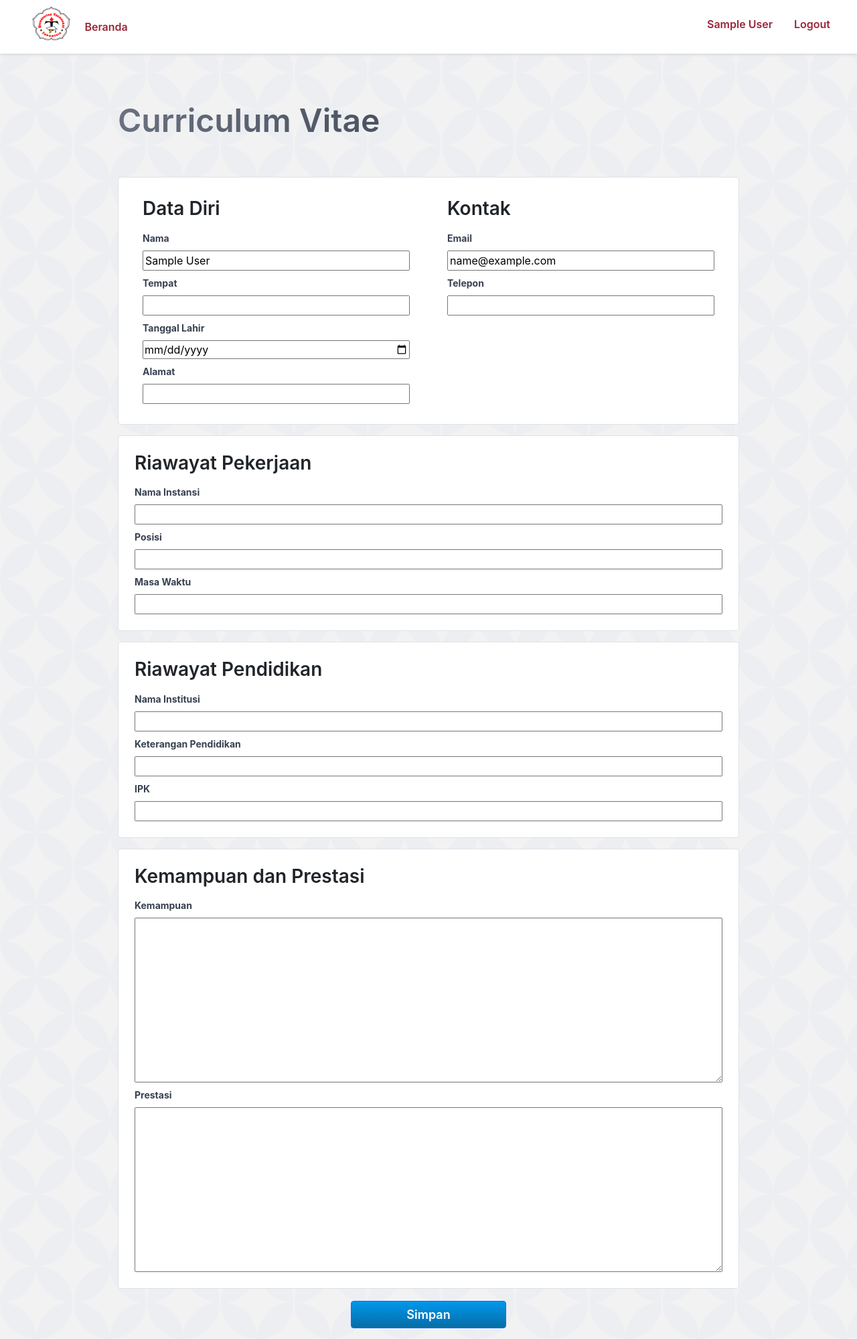
After one commit to alyazharr/job-portal-teknokrat, a Django app: page /resume/edit in a window 1280 px wide. The commit adds this page. Shown: the whole page at 67% size. Run offline with Django 4.2, Linux system fonts and the light colour scheme; the visitor is signed in with stand-in values (Sample User, id 1); data that the repository does not hold is empty; some libraries are stand-ins or nearby versions.

Commit message:
PBI-22-CV

```diff
--- /dev/null
+++ b/cv/forms.py
@@ -0,0 +1,25 @@
+# make a form for USER model and CV model
+# the form is used to edit the user and cv data
+
+from django import forms
+from django.contrib.auth.forms import UserCreationForm
+from jobseeker.models import CV, Users
+from django.forms import DateInput
+
+class UserForm(forms.ModelForm):
+    def __init__(self, *args, **kwargs):
+        super(UserForm, self).__init__(*args, **kwargs)
+
+    class Meta:
+        model = Users
+        fields = ['email', 'name', 'no_telp', 'alamat', 'tempat_lahir', 'tgl_lahir', 'ipk']
+        exclude = ['password']
+        widgets= {
+            'tgl_lahir': DateInput(attrs={'type': 'date'}),
+        }
+
+class CVForm(forms.ModelForm):
+    class Meta:
+        model = CV
+        fields = ['prestasi', 'kemampuan', 'keterangan_pendidikan', 'asal_sekolah', 'masa_waktu', 'instansi', 'keterangan_posisi']
+        exclude = ['users_id', 'id', 'created_at', 'updated_at', 'status',]
--- /dev/null
+++ b/cv/templates/edit_resume.html
@@ -0,0 +1,96 @@
+{% extends 'base.html' %}
+{% load static %}
+
+
+{% block content %}
+
+{% csrf_token %}
+<style>
+    .placeholder-text {
+        font-family: 'Inter', sans-serif;
+        font-style: normal;
+        font-weight: 700;
+        font-size: 14px;
+        color: #374151;
+    }
+
+    .bg-blue {
+        font-family: 'Inter', sans-serif;
+        background: linear-gradient(180deg, #0097EC 0%, #066DA8 100%);
+        border-radius: 4px;
+        color: white;
+        font-weight: 600;
+        font-size: 18px;
+    }
+
+    .bg-blue:hover {
+        font-family: 'Inter', sans-serif;
+        background: linear-gradient(180deg, #007bc2 0%, #09689f 100%);
+        border-radius: 4px;
+        color: rgb(218, 218, 218);
+        font-weight: 600;
+        font-size: 18px;
+    }
+</style>
+<form class="d-flex flex-column container w-75 p-3" action="" method="post">
+    {% csrf_token %}
+    <div class="header font-base-red mt-5">Curriculum Vitae</div>
+    <div class="align-self-center border form-control fw-bold rounded gap-2 d-flex mt-5 flex-wrap">
+
+        <div class="gap-2 p-4 d-flex flex-column flex-fill">
+            <h5 class="subheader-1">Data Diri</h5>
+            <label class='placeholder-text' for="{{ user_form.name.id_for_label }}">Nama</label>
+            {{ user_form.name }}
+            <label class='placeholder-text' for="{{ user_form.tempat_lahir.id_for_label }}">Tempat</label>
+            {{ user_form.tempat_lahir }}
+            <label class='placeholder-text' for="{{ user_form.tanggal_lahir.id_for_label }}">Tanggal Lahir</label>
+            {{ user_form.tgl_lahir }}
+            <label class='placeholder-text' for="{{ user_form.alamat.id_for_label }}">Alamat</label>
+            {{ user_form.alamat }}
+
+        </div>
+        <div class="gap-2 p-4 d-flex flex-column flex-fill">
+            <h5 class="subheader-1">Kontak</h5>
+            <label class='placeholder-text' for="{{ user_form.kontak.id_for_label }}">Email</label>
+            {{ user_form.email }}
+            <label class='placeholder-text' for="{{ user_form.no_telp.id_for_label }}">Telepon</label>
+            {{ user_form.no_telp }}
+
+        </div>
+    </div>
+    <div class="gap-2 p-4 d-flex flex-column flex-fill bg-white border rounded mt-3">
+        <h5 class="subheader-1">Riawayat Pekerjaan</h5>
+        <label class='placeholder-text' for="{{ user_form.name.id_for_label }}">Nama Instansi</label>
+        {{ cv_form.instansi }}
+
+        <label class='placeholder-text' for="{{ user_form.tempat_lahir.id_for_label }}">Posisi</label>
+        {{ cv_form.keterangan_posisi }}
+
+        <label class='placeholder-text' for="{{ user_form.tanggal_lahir.id_for_label }}">Masa Waktu</label>
+        {{ cv_form.masa_waktu }}
+    </div>
+    <div class="gap-2 p-4 d-flex flex-column flex-fill bg-white border rounded mt-3">
+        <h5 class="subheader-1">Riawayat Pendidikan</h5>
+        <label class='placeholder-text' for="{{ user_form.name.id_for_label }}">Nama Institusi</label>
+        {{ cv_form.asal_sekolah }}
+
+        <label class='placeholder-text' for="{{ user_form.tempat_lahir.id_for_label }}">Keterangan Pendidikan</label>
+        {{ cv_form.keterangan_pendidikan }}
+
+        <label class='placeholder-text' for="{{ user_form.tanggal_lahir.id_for_label }}">IPK</label>
+        {{ user_form.ipk }}
+    </div>
+    <div class="gap-2 p-4 d-flex flex-column flex-fill bg-white border rounded mt-3">
+        <h5 class="subheader-1">Kemampuan dan Prestasi</h5>
+        <label class='placeholder-text' for="{{ user_form.name.id_for_label }}">Kemampuan</label>
+        {{ cv_form.kemampuan }}
+
+        <label class='placeholder-text' for="{{ user_form.tempat_lahir.id_for_label }}">Prestasi</label>
+        {{ cv_form.prestasi }}
+    </div>
+    <input type="submit" class="btn btn-primary bg-blue container w-25" style="margin-top:1em" value="Simpan">
+</form>
+
+
+
+{% endblock %}
--- a/cv/templates/profile.html
+++ b/cv/templates/profile.html
@@ -72,7 +72,7 @@
             </div>
             {% if request.user.role_id == 1 %}
             <div>
-                <a href="" class="btn primary-btn bg-base-red mt-3">
+                <a href="/resume/{{request.user.username}}" class="btn primary-btn bg-base-red mt-3">
                         <img src="{% static '/images/mail_icon.png' %}" style="padding: 0 0.5rem 0 0" alt="mail_icon">
                         <span class="subheader-2">Lihat CV</span>
                 </a>
--- a/cv/urls.py
+++ b/cv/urls.py
@@ -1,9 +1,11 @@
 from django.urls import path
-from cv.views import profile, riwayat_lamaran
+from cv.views import profile, riwayat_lamaran, resume, edit_resume
 
 app_name = 'cv'
 
 urlpatterns = [
     path('profile/', profile, name='profile'),
     path('riwayat-lamaran/', riwayat_lamaran, name='riwayat-lamaran'),
+    path('resume/<str:username>/', resume, name='resume'),
+    path('resume/edit', edit_resume, name='edit-resume')
 ]
--- a/cv/views.py
+++ b/cv/views.py
@@ -2,6 +2,7 @@ from django.shortcuts import render, redirect
 from django.contrib.auth.decorators import login_required
 from jobseeker.models import CV, Lamar, Lowongan, Users
 from django.contrib import messages
+from cv.forms import UserForm, CVForm
 
 HOMEPAGE_LOGIN = 'homepage:login'
 MSG_NO_AUTHORIZED = 'Anda tidak memiliki akses ke laman ini. Silakan login sebagai Admin.'
@@ -15,6 +16,47 @@ def profile(request):
         'cv': cv
     }
     return render(request, 'profile.html', context)
+
+@login_required(login_url='/login/')
+def resume(request, username):
+    user = Users.objects.filter(username=username).first()
+    cv = CV.objects.filter(users_id=user.id).first()
+    context = {
+        'user': user,
+        'cv': cv
+    }
+    return render(request, 'resume.html', context)
+
+@login_required(login_url='/login/')
+def edit_resume(request):
+    if request.method == 'GET':
+        user = request.user
+        cv = CV.objects.filter(users_id=user.id).first()
+        print(user.tgl_lahir)
+        user_form = UserForm(instance=user, initial={'tgl_lahir': user.tgl_lahir.strftime('%Y-%m-%d') if user.tgl_lahir else '',})
+        cv_form = CVForm(instance=cv)
+        context = {
+            'user_form': user_form,
+            'cv_form': cv_form
+        }
+        return render(request, 'edit_resume.html', context)
+    if request.method == 'POST':
+        user = request.user
+        cv = CV.objects.filter(users_id=user.id).first()
+        user_form = UserForm(request.POST, instance=user)
+        cv_form = CVForm(request.POST, request.FILES, instance=cv)
+        if user_form.is_valid() and cv_form.is_valid():
+            user_form.save()
+            cv_form.save()
+            messages.success(request, 'CV berhasil diperbarui.')
+            return redirect('cv:resume' , username=user.username)
+        else:
+            messages.error(request, 'CV gagal diperbarui.')
+            context = {
+                'user_form': user_form,
+                'cv_form': cv_form
+            }
+            return render(request, 'edit_resume.html', context)
 
 @login_required(login_url='/login/')
 def riwayat_lamaran(request):
--- a/jobseeker/models.py
+++ b/jobseeker/models.py
@@ -14,14 +14,14 @@ class CV(models.Model):
     users_id = models.ForeignKey(settings.AUTH_USER_MODEL, on_delete=models.CASCADE)
     profile = models.TextField()
     posisi = models.CharField(max_length=255)
-    instansi = models.TextField()
-    lama_instansi = models.TextField()
-    keterangan_posisi = models.TextField()
-    asal_sekolah = models.TextField()
-    masa_waktu = models.TextField()
-    keterangan_pendidikan = models.TextField()
-    kontak = models.TextField()
-    jenis_kontak = models.TextField()
+    instansi = models.CharField(max_length=255)
+    lama_instansi = models.CharField(max_length=255)
+    keterangan_posisi = models.CharField(max_length=255)
+    asal_sekolah = models.CharField(max_length=255)
+    masa_waktu = models.CharField(max_length=255)
+    keterangan_pendidikan = models.CharField(max_length=255)
+    kontak = models.CharField(max_length=255)
+    jenis_kontak = models.CharField(max_length=255)
     kemampuan = models.TextField()
     prestasi = models.TextField()
     created_at = models.DateTimeField(blank=True, null=True)
--- a/static/css/style.css
+++ b/static/css/style.css
@@ -51,6 +51,24 @@ body {
     color: #FFFFFF;
     transition: 0.3s;
     filter: brightness(90%);
+}
+
+.secondary-btn {
+    background: transparent;
+    border: 2px solid #991B1B;
+    align-items: flex-start;
+    padding: 7px 12px 7px 12px;
+    gap: 8px;
+    color: #991B1B;
+}
+.secondary-btn:hover {
+    background: transparent;
+    border: 2px solid #de2b2b;
+    align-items: flex-start;
+    padding: 7px 12px 7px 12px;
+    gap: 8px;
+    text-decoration: none;
+    color: #de2b2b;
 }
 
 .nav-link {
```
Also changed, not shown: cv/templates/resume.html (added, +95 -0 lines), cv/test/test_edit_resume.py (added, +87 -0 lines), cv/test/test_resume.py (added, +101 -0 lines), jobseeker/migrations/0005_alter_cv_asal_sekolah_alter_cv_instansi_and_more.py (added), jobseeker/migrations/0006_alter_users_tempat_lahir.py (added), jobseeker/migrations/0007_alter_users_tgl_lahir.py (added), jobseeker/migrations/0008_alter_users_tgl_lahir.py (added), 1 other file.
